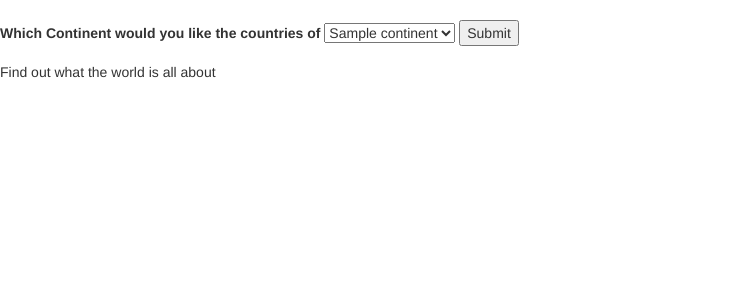
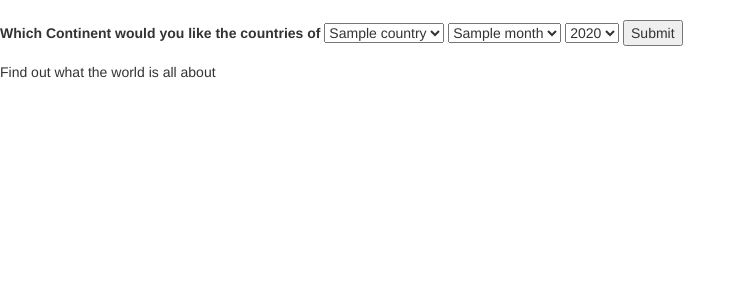
Before and after one commit to annaruble/330final, a Python web app: template templates/index.html in a window 1280 px wide. Shown: the top 300 px of the page, without its empty margins (0-746 px from the left). Run offline with Jinja, Linux system fonts and the light colour scheme; the template is opened without the code that fills it: most values are stand-ins (such as "Sample title", 1, 10 or a date in 2020); some libraries are stand-ins or nearby versions.

Commit message:
index update

```diff
--- a/templates/index.html
+++ b/templates/index.html
@@ -3,10 +3,20 @@
 {% block content %}
     <form action = "/processform">
         <label>Which Continent would you like the countries of</label>
-        <select type="text" id="continent" name="continent">
-                {% for continent in continents  %}
-                <option value={{continent['continent']}}>{{continent['continent']}}</option>
+        <select type="text" id="country" name="country">
+                {% for country in countries  %}
+                <option value={{country['country']}}>{{country['country']}}</option>
                 {% endfor %}
+        </select>
+        <select type="text" id="month" name="month">
+            {% for month in months  %}
+            <option value={{month['month']}}>{{month['month']}}</option>
+            {% endfor %}
+        </select>
+        <select type="text" id="year" name="year">
+            {% for year in years  %}
+            <option value={{year['year']}}>{{year['year']}}</option>
+            {% endfor %}
         </select>
         <input type="submit">
     </form>
```
